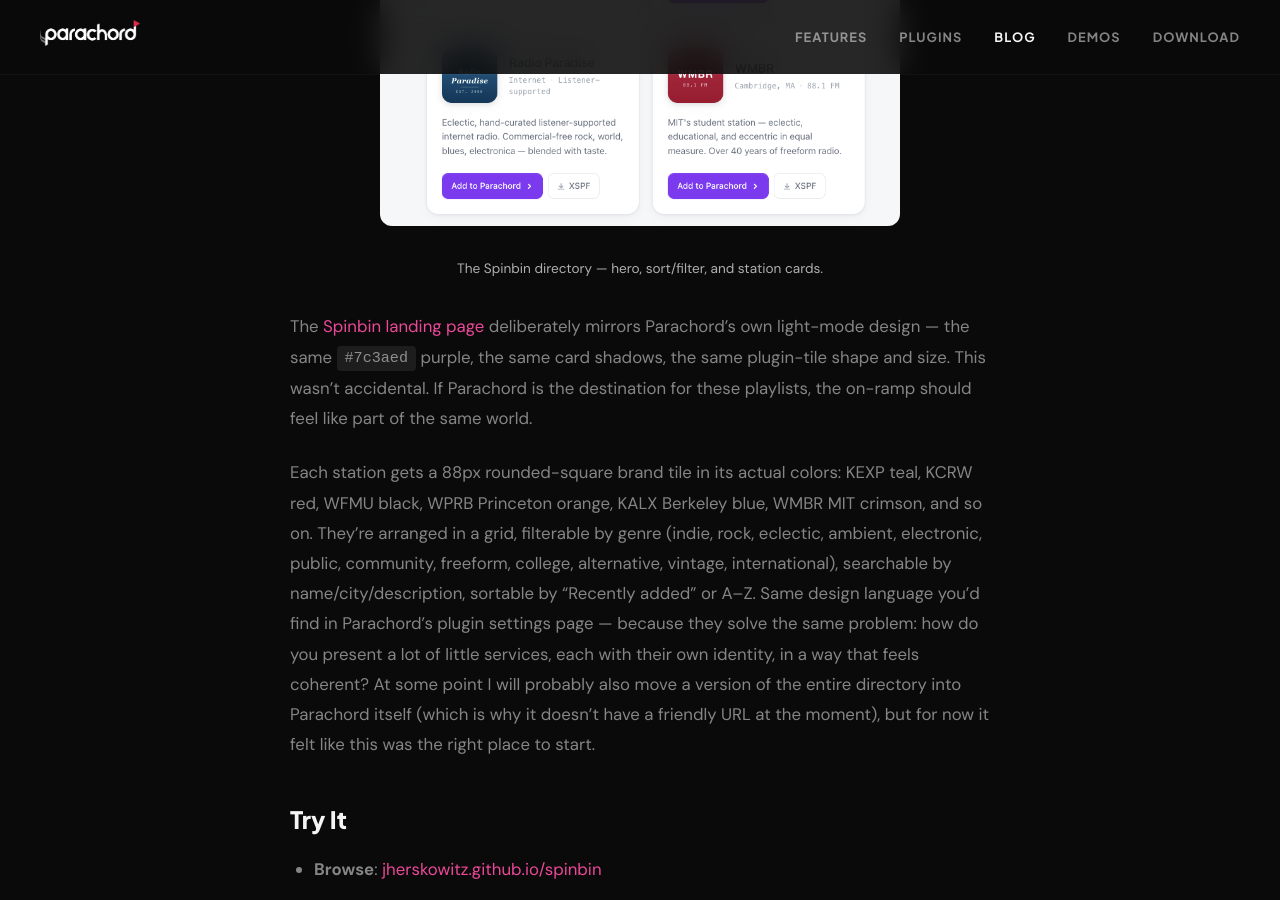
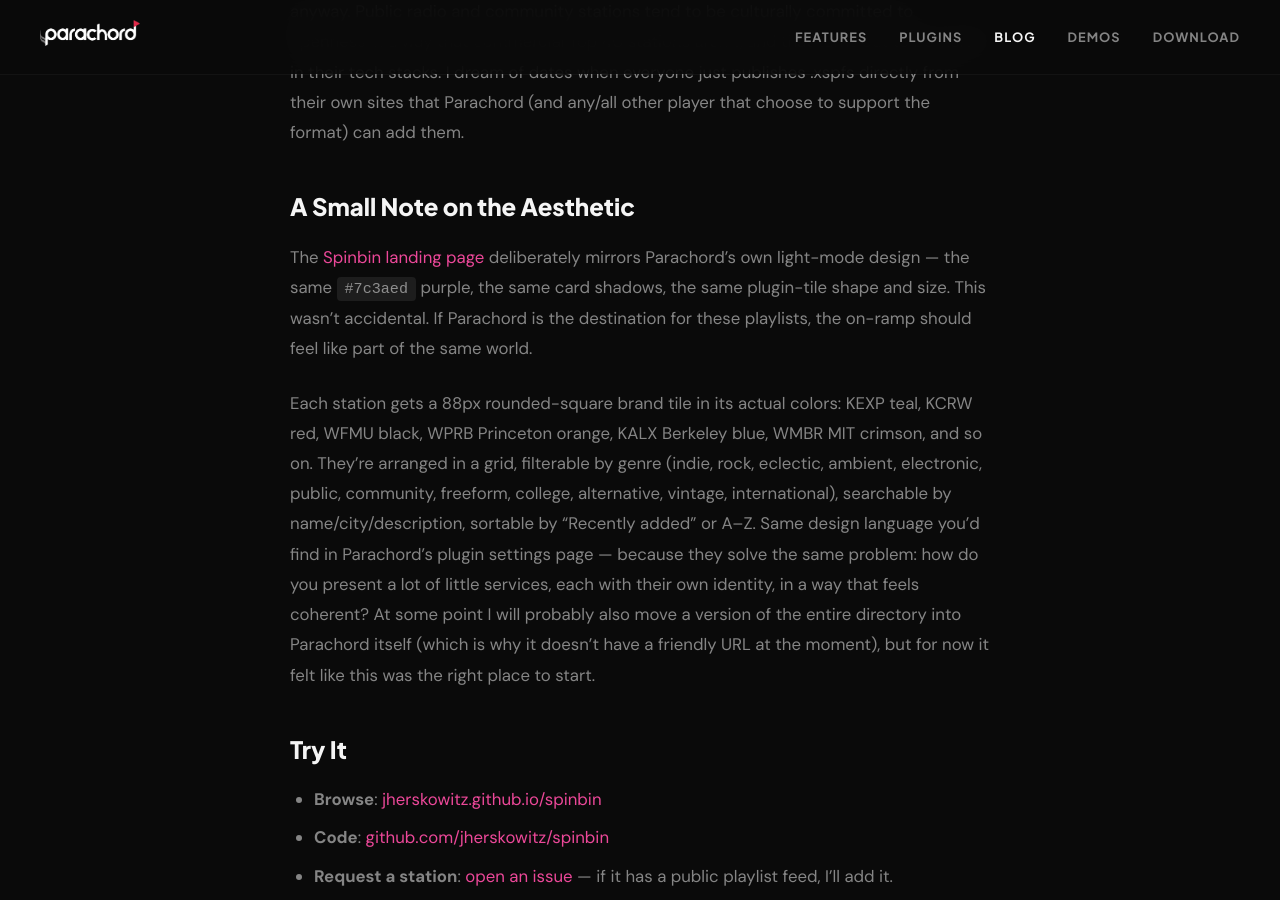
Before and after one commit to Parachord/parachord-website, a Jekyll site: the page built from _posts/2026-04-22-spinbin-is-back.md, in a window 1280 px wide and 900 px high, scrolled down 9272 px. Built offline with Jekyll 4.4.1, drawn with Linux system fonts in a browser that asks for light colours.

Commit message:
Remove duplicate image from aesthetic section
Removed duplicate image figure and caption from the aesthetic section.

```diff
--- a/_posts/2026-04-22-spinbin-is-back.md
+++ b/_posts/2026-04-22-spinbin-is-back.md
@@ -13,6 +13,10 @@
 Then, in early 2018, the service we depended on for actual scraping — a company called **Kimono** — shut down. Within a few days, Spinbin went from "auto-updating radio playlists for your music player" to "a domain that no longer does anything." And that's where it sat for the next 7 years.
 
 I want to tell you why it's back, and how it works now.
+
+<figure style="max-width: 520px; margin: 2rem auto;">
+  <img src="/assets/spinbin-directory.png" alt="Spinbin directory — hero, sort/filter controls, and station cards" style="width: 100%; height: auto; border-radius: 12px; display: block;" />
+</figure>
 
 ## The Missing Primitive
 
@@ -142,11 +146,6 @@
 
 ## A Small Note on the Aesthetic
 
-<figure style="max-width: 520px; margin: 2rem auto;">
-  <img src="/assets/spinbin-directory.png" alt="Spinbin directory — hero, sort/filter controls, and station cards" style="width: 100%; height: auto; border-radius: 12px; display: block;" />
-  <figcaption style="text-align: center; font-size: 0.85rem; opacity: 0.7; margin-top: 0.5rem;">The Spinbin directory — hero, sort/filter, and station cards.</figcaption>
-</figure>
-
 The [Spinbin landing page](https://jherskowitz.github.io/spinbin/) deliberately mirrors Parachord's own light-mode design — the same `#7c3aed` purple, the same card shadows, the same plugin-tile shape and size. This wasn't accidental. If Parachord is the destination for these playlists, the on-ramp should feel like part of the same world.
 
 Each station gets a 88px rounded-square brand tile in its actual colors: KEXP teal, KCRW red, WFMU black, WPRB Princeton orange, KALX Berkeley blue, WMBR MIT crimson, and so on. They're arranged in a grid, filterable by genre (indie, rock, eclectic, ambient, electronic, public, community, freeform, college, alternative, vintage, international), searchable by name/city/description, sortable by "Recently added" or A–Z. Same design language you'd find in Parachord's plugin settings page — because they solve the same problem: how do you present a lot of little services, each with their own identity, in a way that feels coherent? At some point I will probably also move a version of the entire directory into Parachord itself (which is why it doesn't have a friendly URL at the moment), but for now it felt like this was the right place to start.
```
